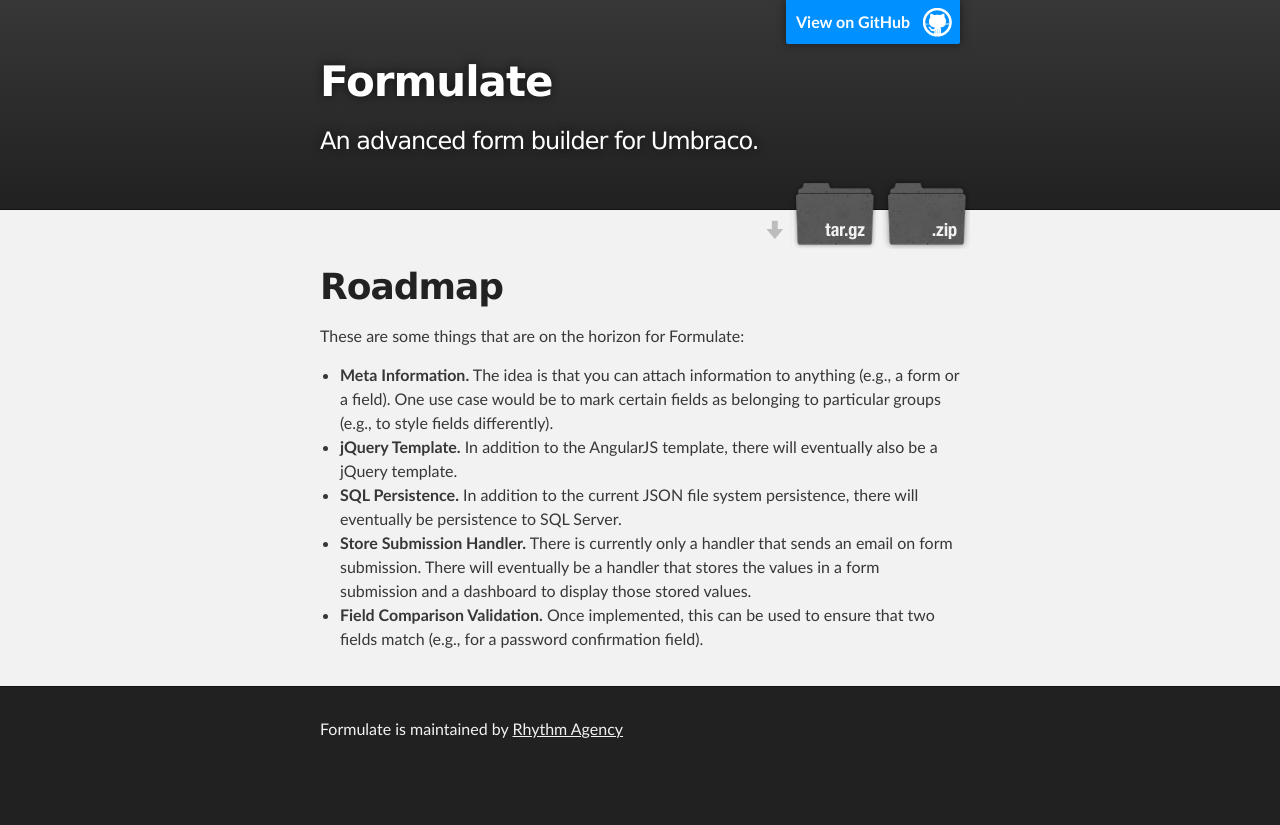
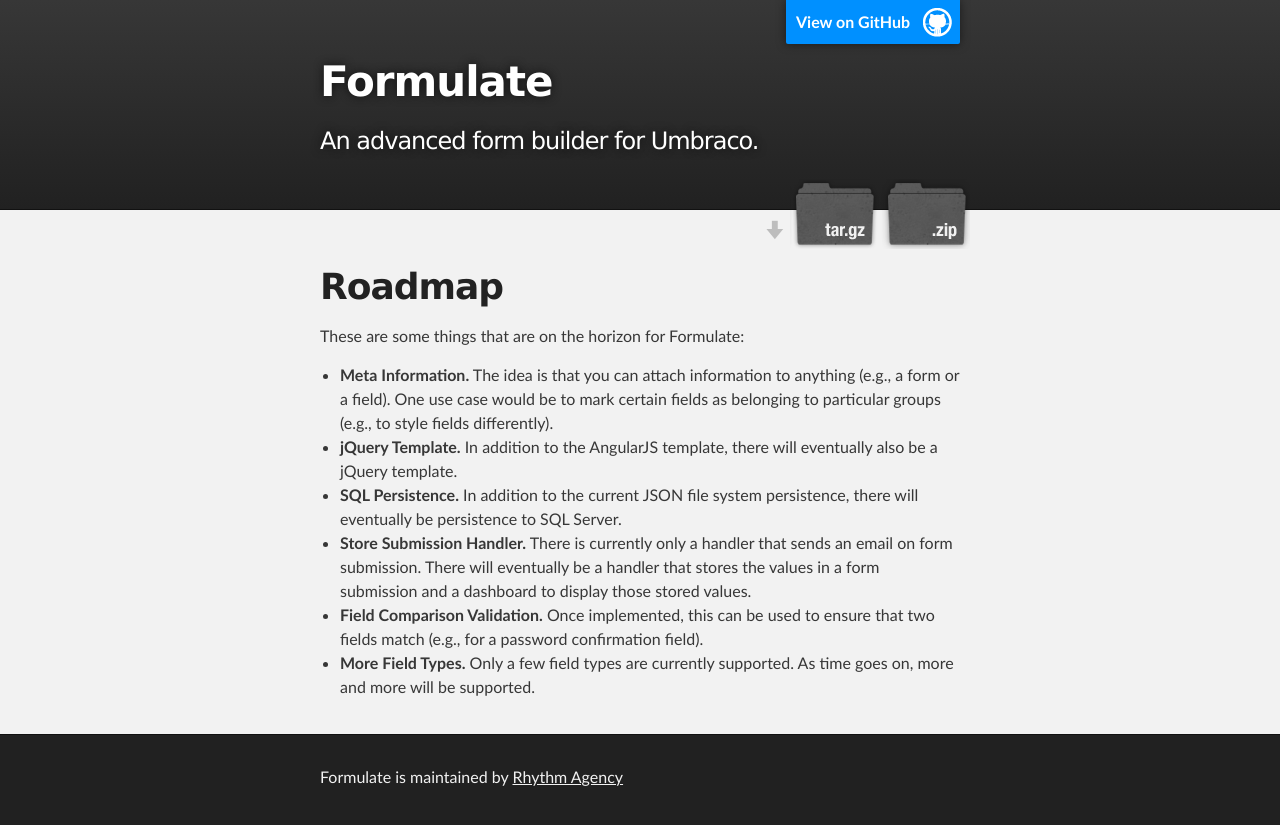
Before and after one commit to rhythmagency/formulate, a Jekyll site: the page built from roadmap.md, in a window 1280 px wide. Shown: the top 825 px of the page. Built offline with Jekyll 4.4.1, drawn with Linux system fonts in a browser that asks for light colours.

Commit message:
Added field types to the roadmap.

```diff
--- a/roadmap.md
+++ b/roadmap.md
@@ -11,3 +11,4 @@
 * **SQL Persistence.** In addition to the current JSON file system persistence, there will eventually be persistence to SQL Server.
 * **Store Submission Handler.** There is currently only a handler that sends an email on form submission. There will eventually be a handler that stores the values in a form submission and a dashboard to display those stored values.
 * **Field Comparison Validation.** Once implemented, this can be used to ensure that two fields match (e.g., for a password confirmation field).
+* **More Field Types.** Only a few field types are currently supported. As time goes on, more and more will be supported.
```
